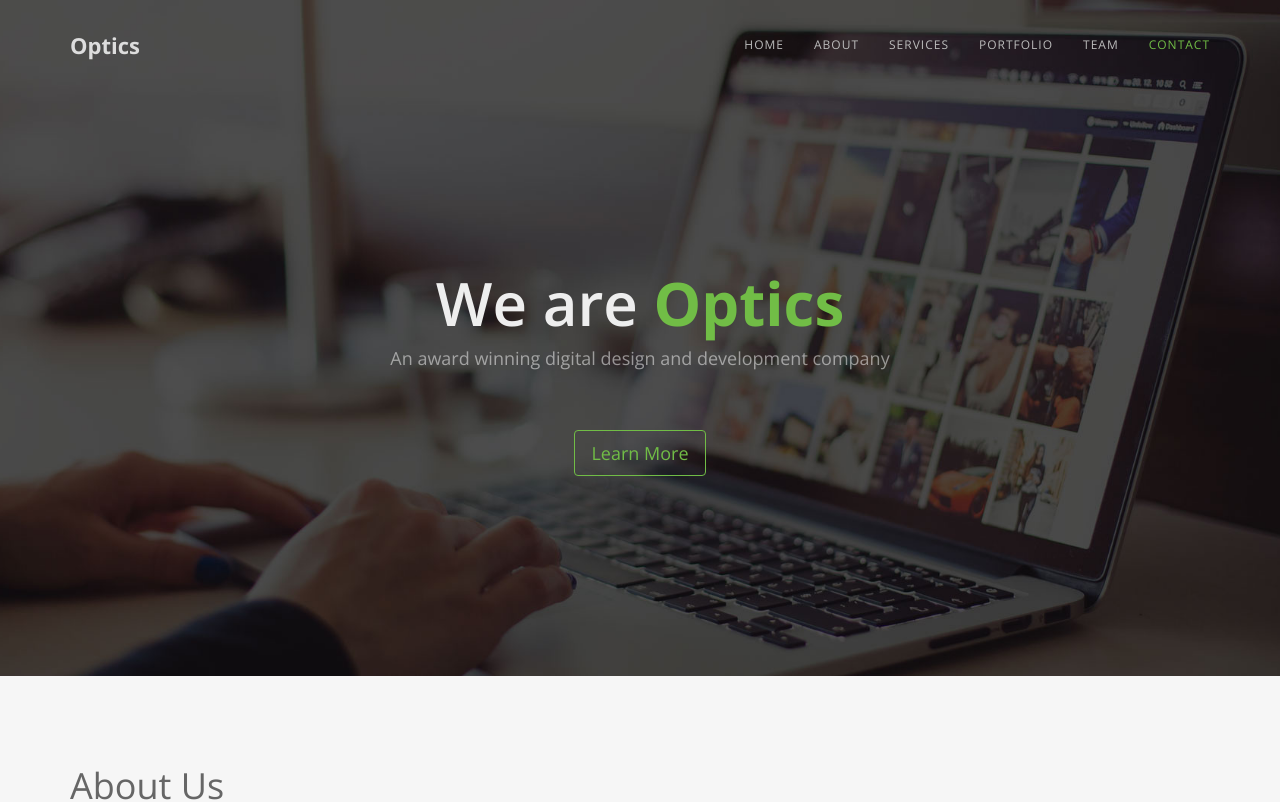
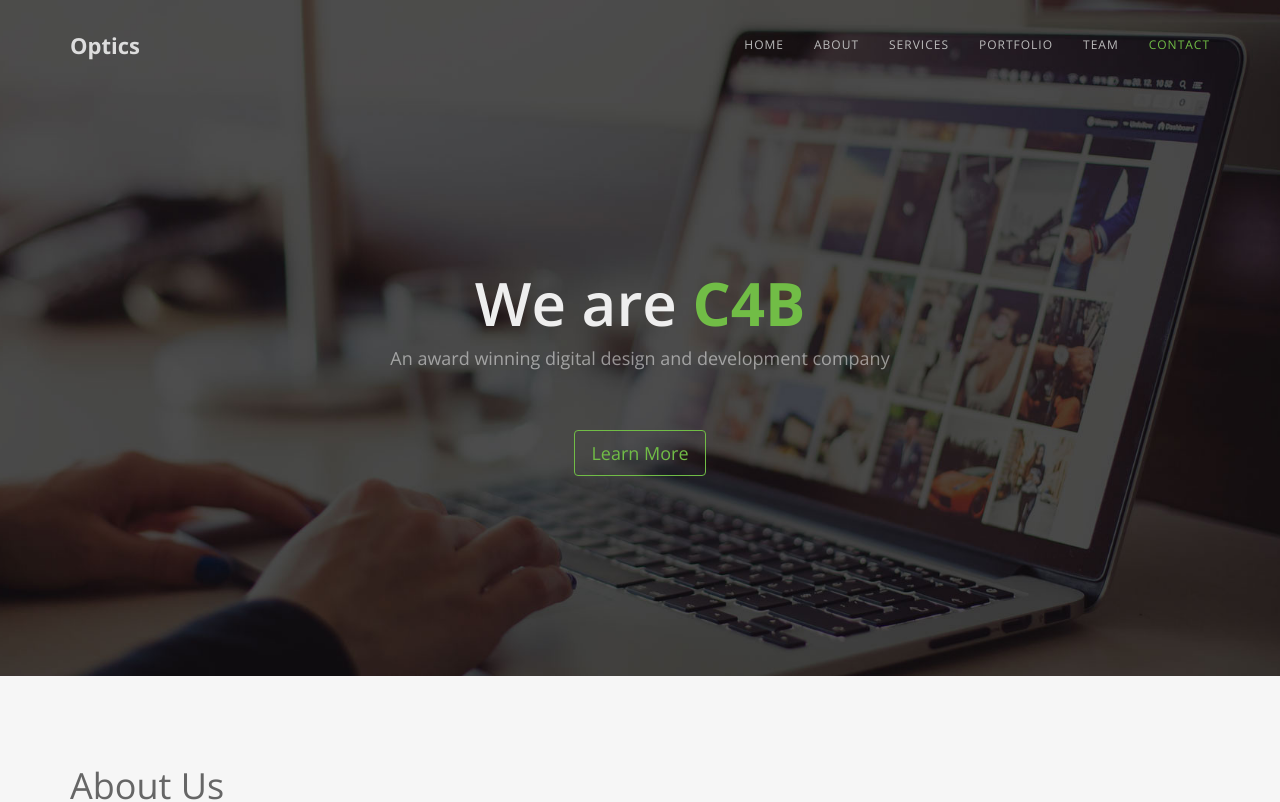
Before and after one commit to C4B-Team-Professional/Task-Project, a plain HTML site: page index.html in a window 1280 px wide. Shown: the top 802 px of the page. Drawn offline with nearby package versions, Linux system fonts and the light colour scheme.

Commit message:
change the optic to C4B

```diff
--- a/index.html
+++ b/index.html
@@ -62,7 +62,7 @@
 <!-- Header -->
 <header class="text-center" name="home">
   <div class="intro-text">
-    <h1>We are <span class="color">Optics</span></h1>
+    <h1>We are <span class="color">C4B</span></h1>
     <p>An award winning digital design and development company</p>
     <div class="clearfix"></div>
     <a href="#about-section" class="btn btn-default btn-lg page-scroll">Learn More</a> </div>
```
